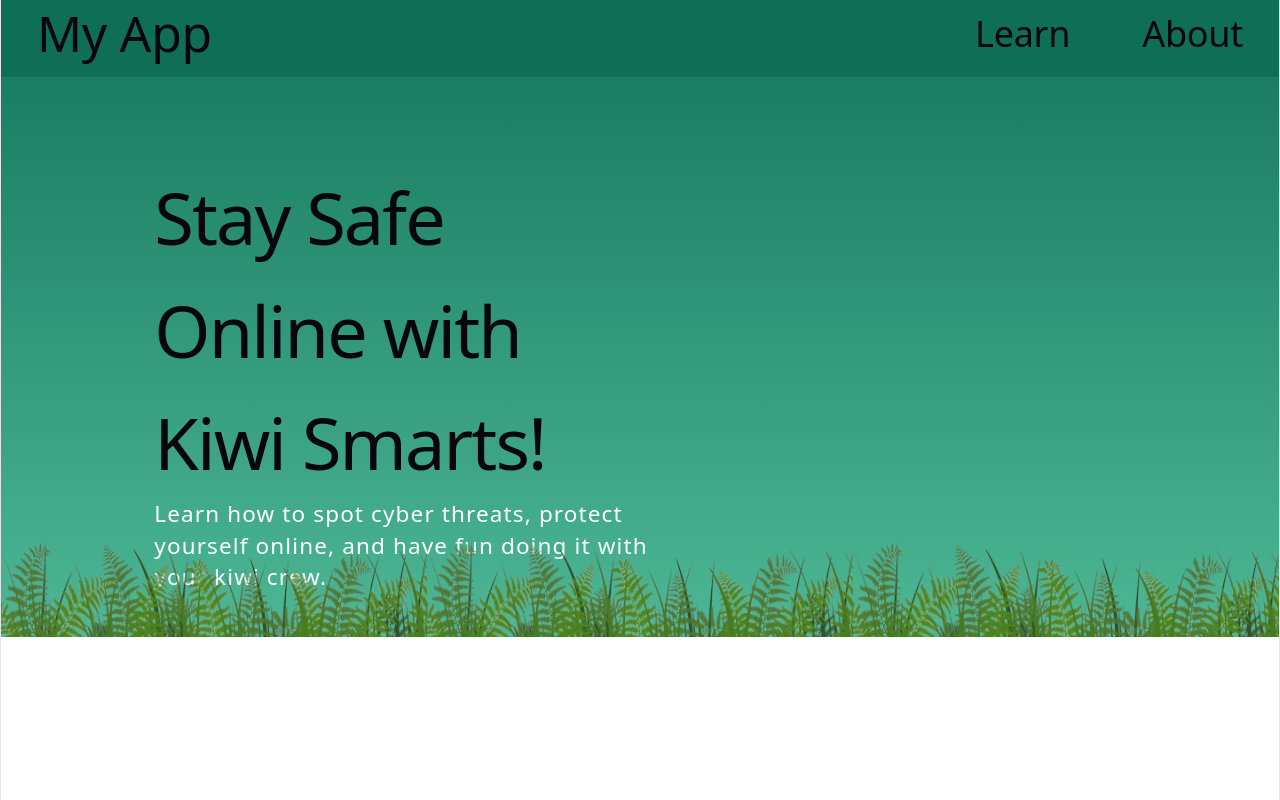
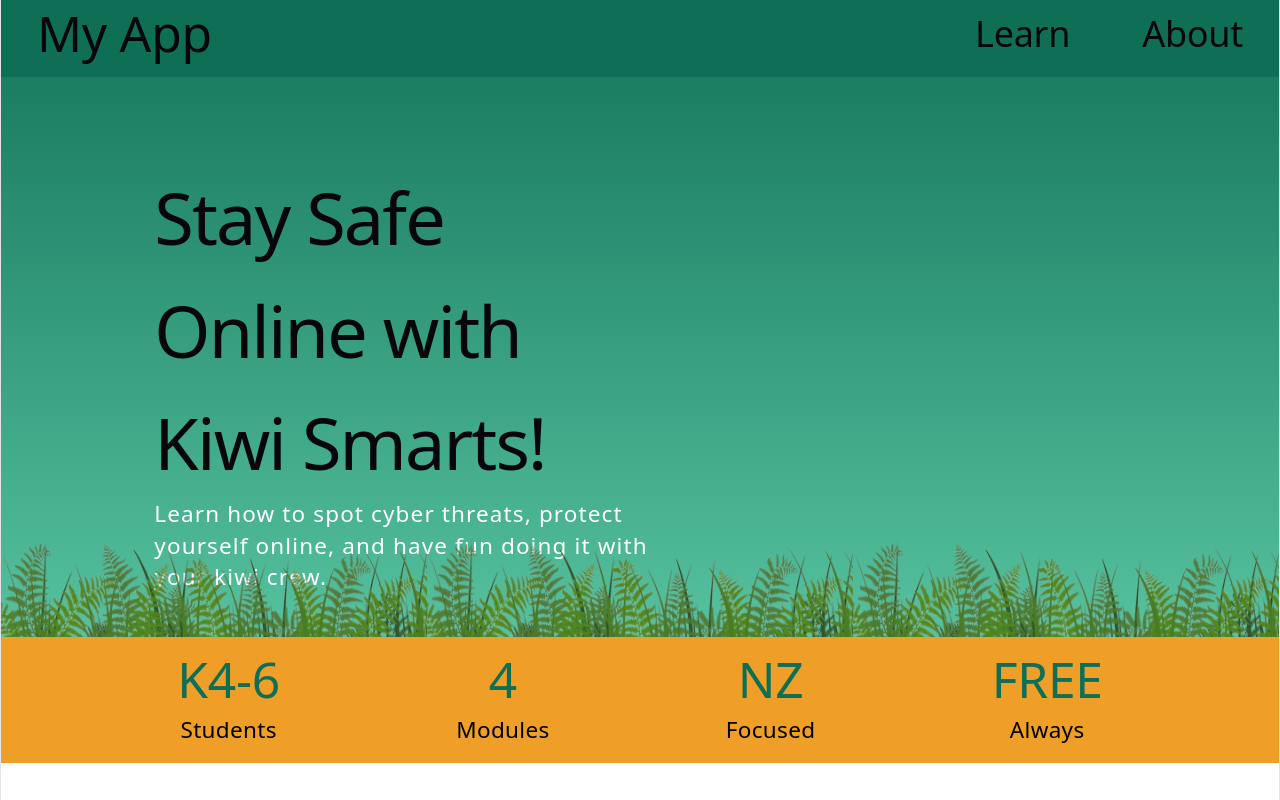
Before and after one commit to UOA-SOFTENG-701-2026-G9/SOFTENG-701-Group-9-Project, a React (Vite) app in the folder frontend/: page / in a window 1280 px wide. Built offline with nearby package versions, Linux system fonts and the light colour scheme; a web font is replaced by a local one.

Commit message:
Implemented Amber Banner on home page

```diff
--- a/frontend/src/main/components/HeroBanner.tsx
+++ b/frontend/src/main/components/HeroBanner.tsx
@@ -7,7 +7,7 @@ const HeroBanner = () => {
 
 const HomeHeroBanner = () => {
   return (
-    <div className="relative w-full h-[70vh] bg-gradient-to-b from-[#1B7D63] to-[#4DB895]">
+    <div className="relative w-full h-[70vh] bg-gradient-to-b from-[#1B7D63] to-[#56C29E]">
       <div className="absolute top-[300px] left-[400px] transform -translate-x-1/2 -translate-y-1/2">
         <div className="flex flex-col items-start">
           <h1 className="">Stay Safe</h1>
--- /dev/null
+++ b/frontend/src/main/components/home/AmberBanner.tsx
@@ -0,0 +1,26 @@
+const AmberBanner = () => {
+  return (
+    <div className="w-full h-26 bg-[#EF9F27]">
+      <div className="flex flex-row justify-evenly items-center h-full py-4">
+        <span className="flex flex-col items-center">
+          <h2 className="text-[#0F6E56]">K4-6</h2>
+          <p className="text-black text-xl">Students</p>
+        </span>
+        <span className="flex flex-col items-center">
+          <h2 className="text-[#0F6E56]">4</h2>
+          <p className="text-black text-xl">Modules</p>
+        </span>
+        <span className="flex flex-col items-center">
+          <h2 className="text-[#0F6E56]">NZ</h2>
+          <p className="text-black text-xl">Focused</p>
+        </span>
+        <span className="flex flex-col items-center">
+          <h2 className="text-[#0F6E56]">FREE</h2>
+          <p className="text-black text-xl">Always</p>
+        </span>
+      </div>
+    </div>
+  )
+}
+
+export default AmberBanner;
--- a/frontend/src/main/pages/home.tsx
+++ b/frontend/src/main/pages/home.tsx
@@ -1,8 +1,13 @@
 import { HomeHeroBanner } from "../components/HeroBanner"
+import AmberBanner from "../components/home/AmberBanner"
 
 const Home = () => {
   return (
-    <HomeHeroBanner />
+    <div className="flex flex-col">
+      <HomeHeroBanner />
+      <AmberBanner />
+    </div>
+
   )
 }
 
```
